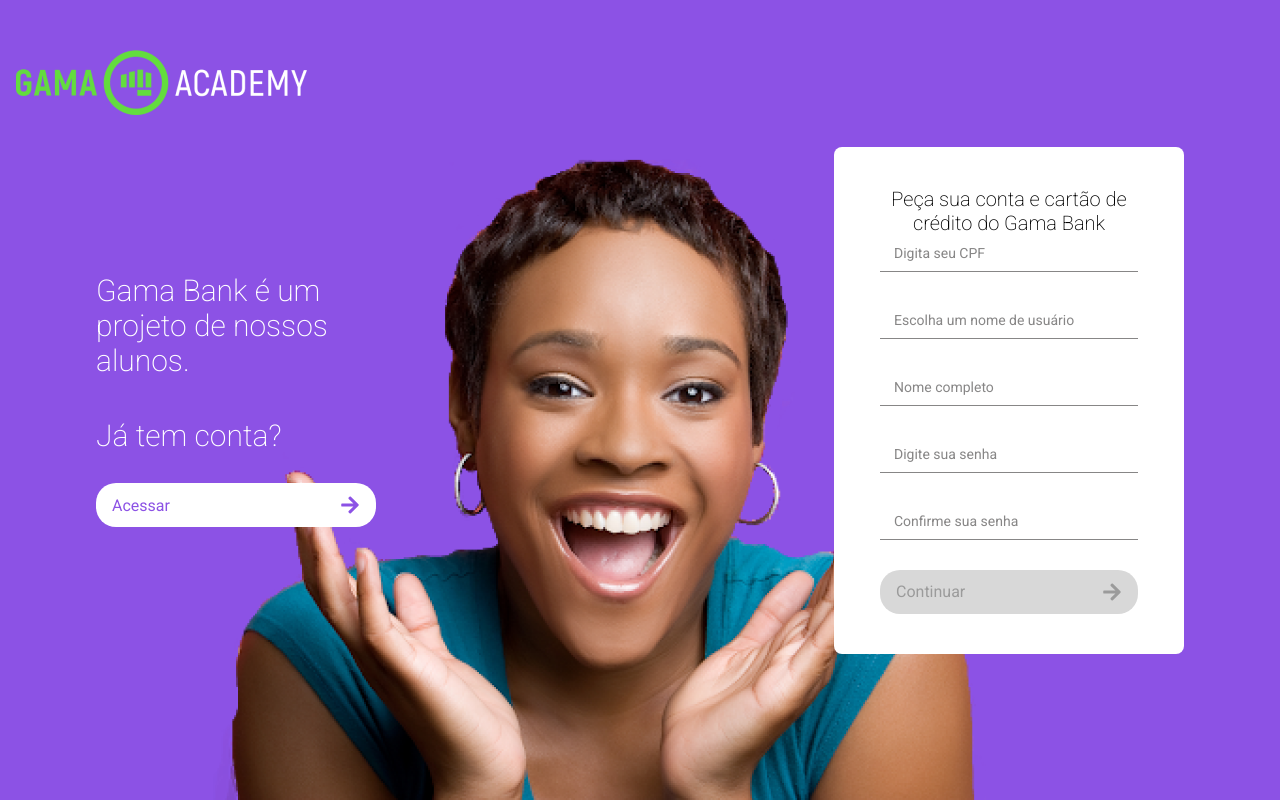
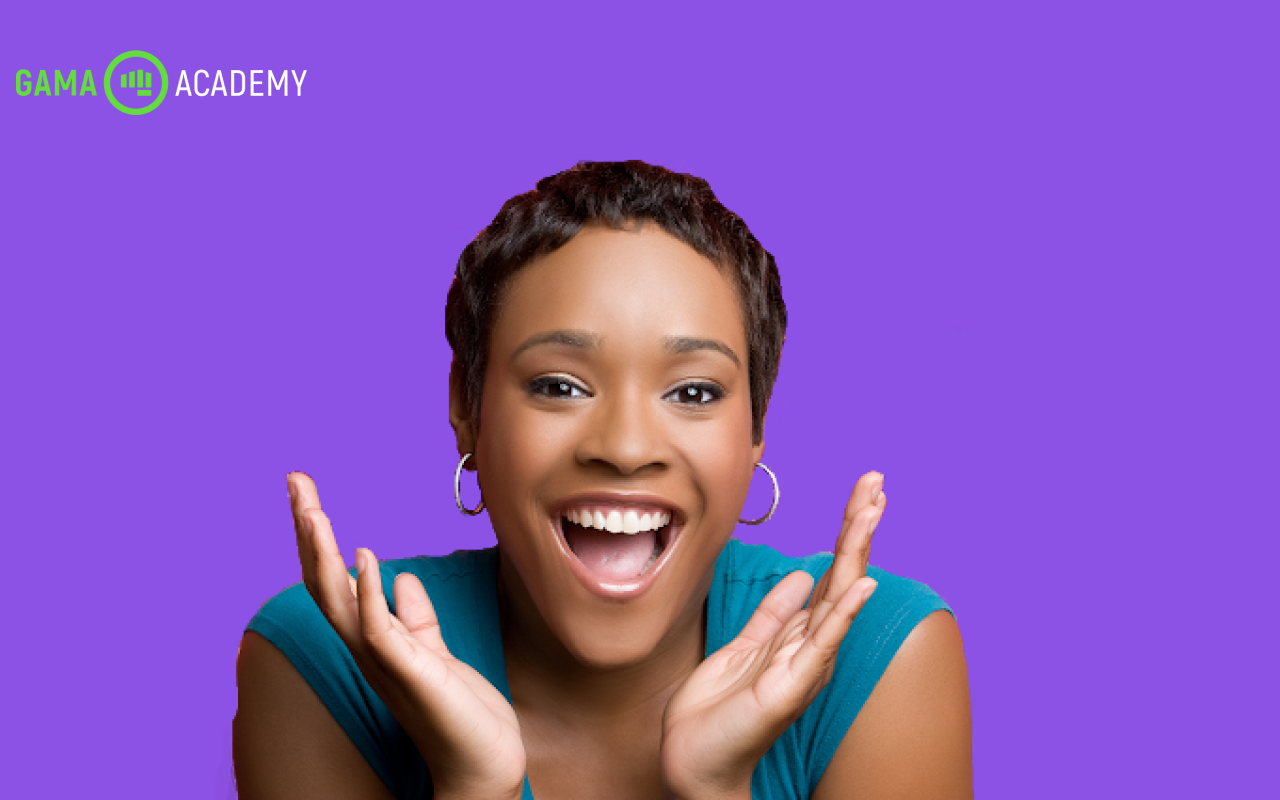
Before and after one commit to igorsantos97/bank-acc-react, a React (Create React App) app: page / in a window 1280 px wide. Built offline with nearby package versions, Linux system fonts and the light colour scheme.

Commit message:
finish banner layout homepage

```diff
--- a/src/Pages/Landing/index.tsx
+++ b/src/Pages/Landing/index.tsx
@@ -40,7 +40,7 @@
                 <InputForm name="name" placeholder="Nome completo" />
                 <InputForm name="password" placeholder="Digite sua senha" />
                 <InputForm name="confirmPassword" placeholder="Confirme sua senha" />
-                <ButtonSumit>Continuar <FaArrowRight /></ButtonSumit>
+                <ButtonSumit type="submit">Continuar <FaArrowRight /></ButtonSumit>
               </Form>
             </MainBannerContentRight>
           </MainBannerContent>
--- a/src/Pages/Landing/styles.ts
+++ b/src/Pages/Landing/styles.ts
@@ -10,6 +10,20 @@
   min-height: 100vh;
   display: flex;
   align-items: stretch;
+
+  animation: 0.6s forwards animationBanner;
+  animation-delay: 0.3s;
+  opacity: 0;
+
+  @keyframes animationBanner {
+    from {
+      transform: translateY(30px);
+    }
+    to {
+      opacity: 1;
+      transform: translateY(0px);
+    }
+  }
 `;
 
 export const MainBannerContent = styled.div`
@@ -25,6 +39,10 @@
   max-width: 280px;
   color: #fff;
   font-size: 30px;
+  opacity: 0;
+
+  animation: 0.8s forwards toRight;
+  animation-delay: 0.6s;
 
   span {
     display: block;
@@ -64,6 +82,10 @@
 `;
 
 export const MainBannerContentRight = styled.div`
+  opacity: 0;
+  animation: 0.6s forwards toRight;
+  animation-delay: 0.6s;
+
   @media (max-width: 676px) {
     margin: 0 auto;
     max-width: 100%;
```
